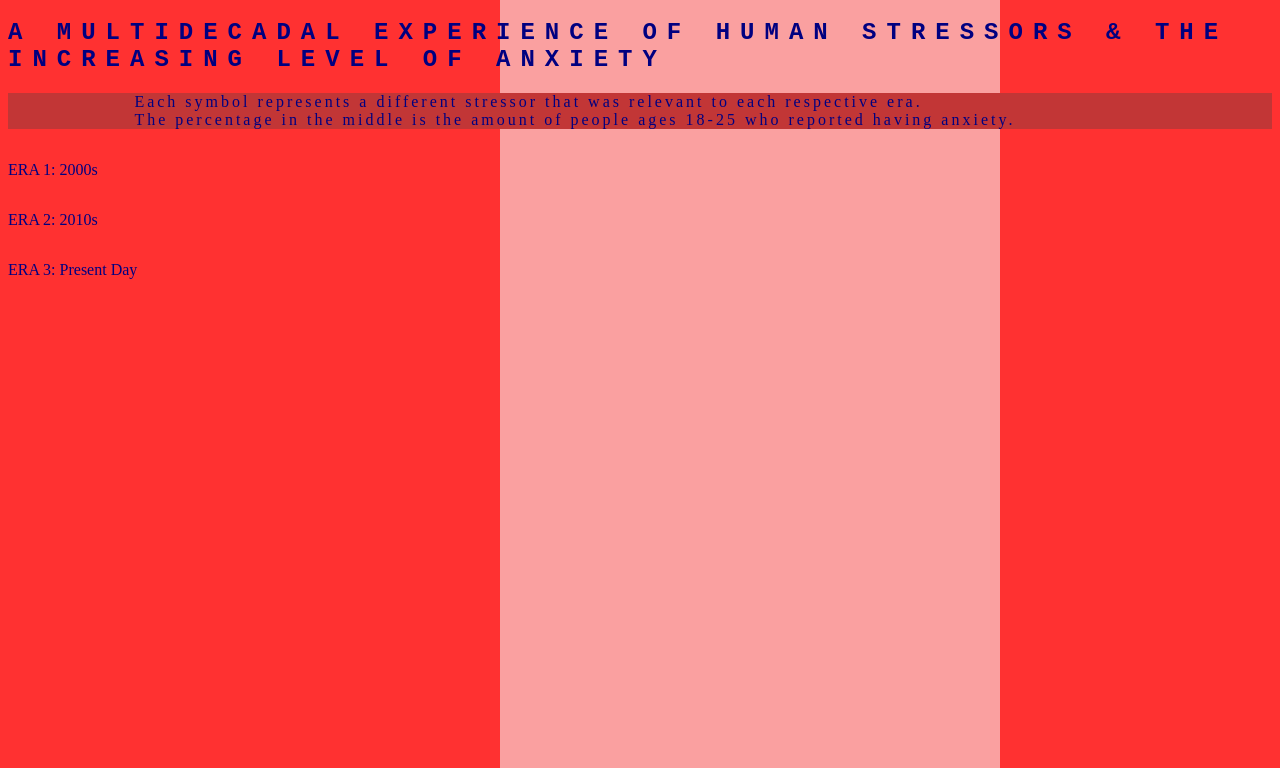
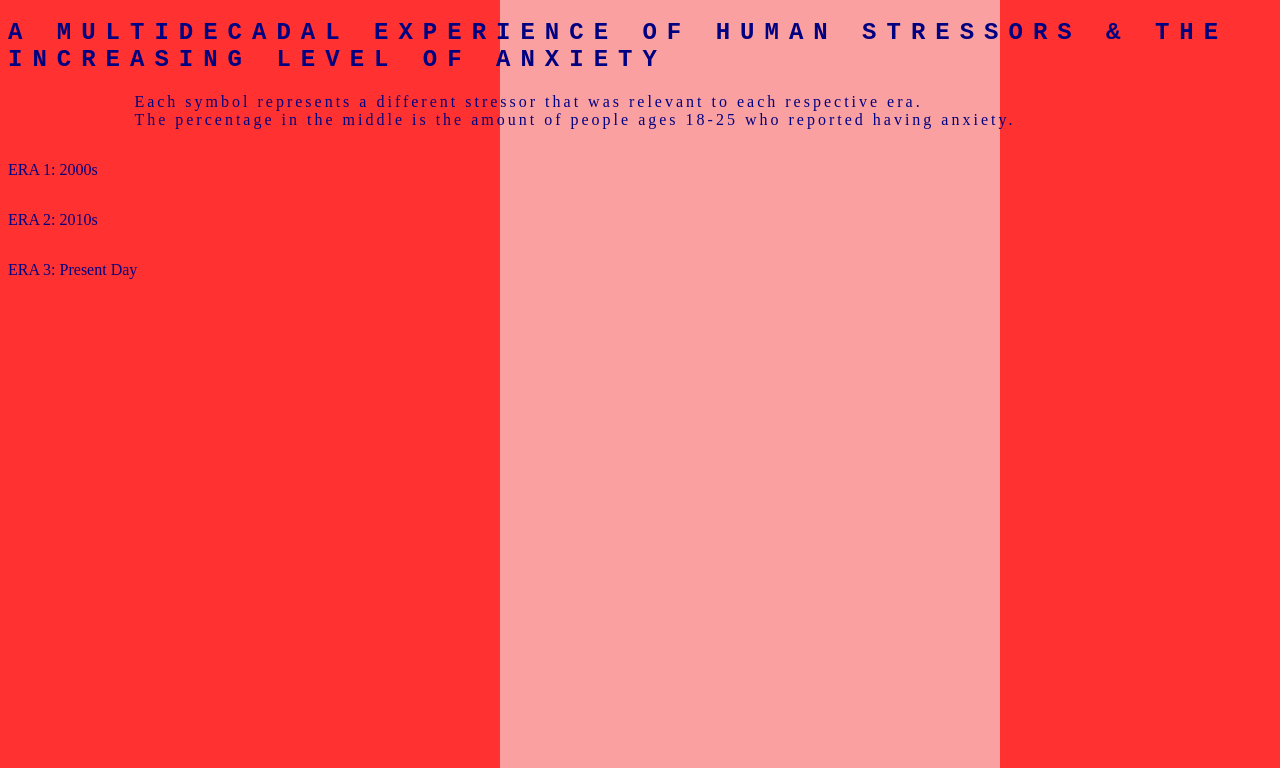
Before and after one commit to jrealubit/Stress-RE-Lived, a plain HTML site: page index.html in a window 1280 px wide. Shown: the part 61-829 px from the top of the page. Drawn offline with Linux system fonts and the light colour scheme.

Commit message:
tiny change on paragraph on home page

```diff
--- a/style.css
+++ b/style.css
@@ -13,7 +13,6 @@ p{
     color:navy;
     letter-spacing: 3px;
     padding-left: 10%;
-    background: rgb(194, 54, 54);
 
 }
 
```
